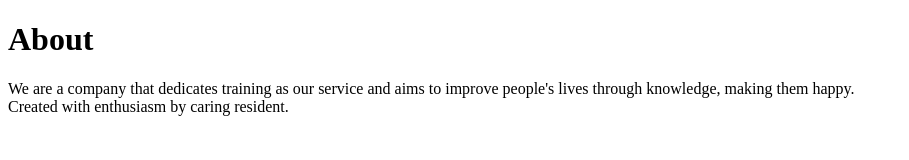
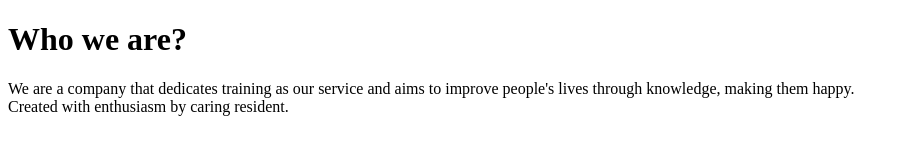
Before and after one commit to rafields13/htmlProject, a plain HTML site: page links/whoWeAre.html in a window 1280 px wide. Shown: the whole page, without its empty margins (0-909 px from the left). Drawn offline with Linux system fonts and the light colour scheme.

Commit message:
Update whoWeAre.html

```diff
--- a/links/whoWeAre.html
+++ b/links/whoWeAre.html
@@ -20,7 +20,7 @@
 
                 <h1>
 
-                    About
+                    Who we are?
 
                 </h1>
 
```
